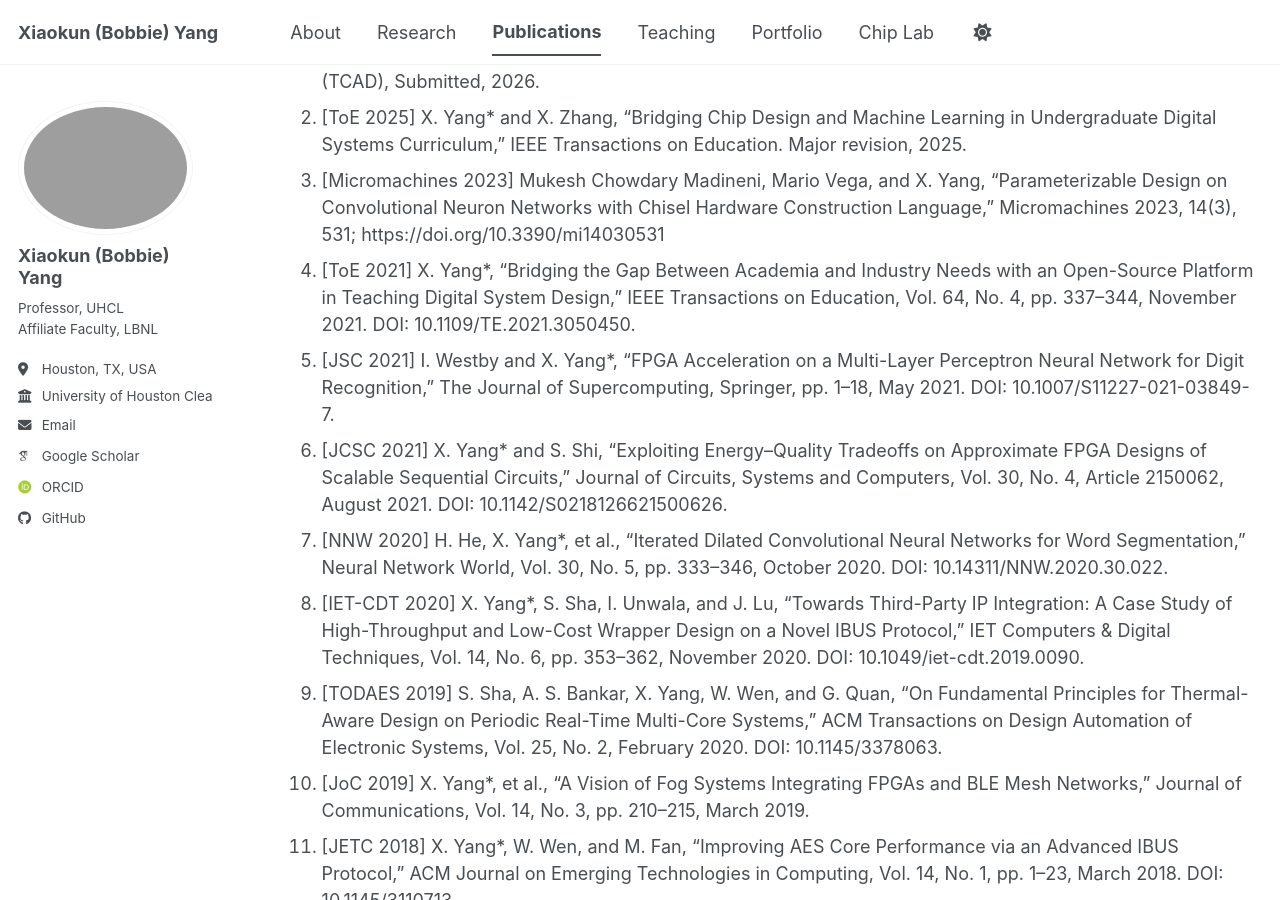
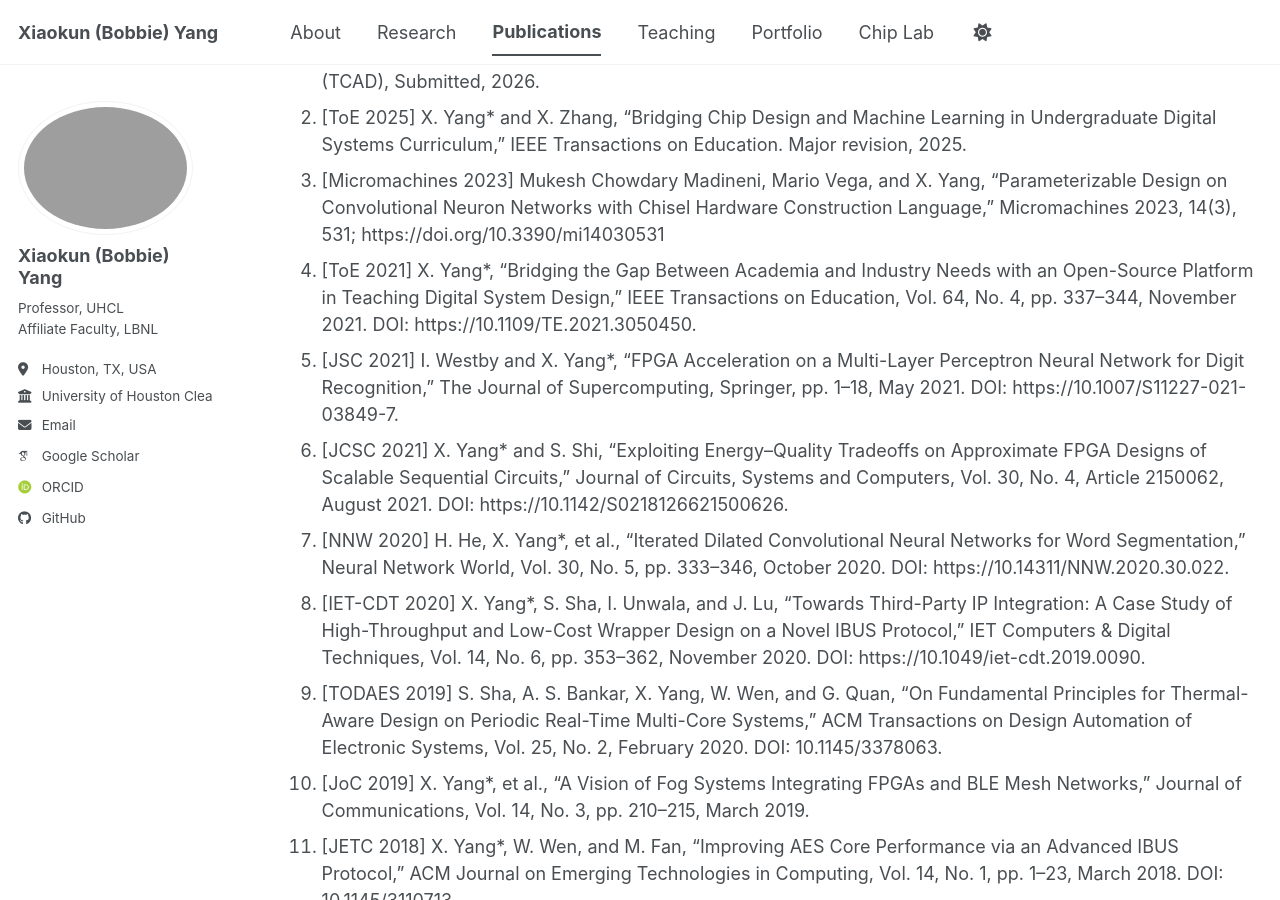
Before and after one commit to bobbieyang/bobbieyang.github.io, a Jekyll site: the page built from _pages/publications.md, in a window 1280 px wide and 900 px high, scrolled down 804 px. Built offline with Jekyll 4.4.1, drawn with Linux system fonts in a browser that asks for light colours; some web fonts are replaced; a script bundle is joined from its source files by our own code; library files that are not in the unit come from our copies; some of the changed lines change nothing that is shown; some of the changed text lies outside the part shown.

Commit message:
Update publications.md

```diff
--- a/_pages/publications.md
+++ b/_pages/publications.md
@@ -30,11 +30,11 @@ Journals
 1. [TCAD 2026] X. Yang*, et. al, “GenTSQR: A Parameterized Hardware Generator for Streaming and Spatially Parallel QR Factorization,” IEEE Transactions on Computer-Aided Design of Integrated Circuits and Systems (TCAD), Submitted, 2026.
 2. [ToE 2025] X. Yang* and X. Zhang, “Bridging Chip Design and Machine Learning in Undergraduate Digital Systems Curriculum,” IEEE Transactions on Education. Major revision, 2025.
 3. [Micromachines 2023] Mukesh Chowdary Madineni, Mario Vega, and X. Yang, “Parameterizable Design on Convolutional Neuron Networks with Chisel Hardware Construction Language,” Micromachines 2023, 14(3), 531; https://doi.org/10.3390/mi14030531
-5. [ToE 2021] X. Yang*, “Bridging the Gap Between Academia and Industry Needs with an Open-Source Platform in Teaching Digital System Design,” IEEE Transactions on Education, Vol. 64, No. 4, pp. 337–344, November 2021. DOI: 10.1109/TE.2021.3050450.
-6. [JSC 2021] I. Westby and X. Yang*, “FPGA Acceleration on a Multi-Layer Perceptron Neural Network for Digit Recognition,” The Journal of Supercomputing, Springer, pp. 1–18, May 2021. DOI: 10.1007/S11227-021-03849-7.
-7. [JCSC 2021] X. Yang* and S. Shi, “Exploiting Energy–Quality Tradeoffs on Approximate FPGA Designs of Scalable Sequential Circuits,” Journal of Circuits, Systems and Computers, Vol. 30, No. 4, Article 2150062, August 2021. DOI: 10.1142/S0218126621500626.
-8. [NNW 2020] H. He, X. Yang*, et al., “Iterated Dilated Convolutional Neural Networks for Word Segmentation,” Neural Network World, Vol. 30, No. 5, pp. 333–346, October 2020. DOI: 10.14311/NNW.2020.30.022.
-9. [IET-CDT 2020] X. Yang*, S. Sha, I. Unwala, and J. Lu, “Towards Third-Party IP Integration: A Case Study of High-Throughput and Low-Cost Wrapper Design on a Novel IBUS Protocol,” IET Computers & Digital Techniques, Vol. 14, No. 6, pp. 353–362, November 2020. DOI: 10.1049/iet-cdt.2019.0090.
+5. [ToE 2021] X. Yang*, “Bridging the Gap Between Academia and Industry Needs with an Open-Source Platform in Teaching Digital System Design,” IEEE Transactions on Education, Vol. 64, No. 4, pp. 337–344, November 2021. DOI: https://10.1109/TE.2021.3050450.
+6. [JSC 2021] I. Westby and X. Yang*, “FPGA Acceleration on a Multi-Layer Perceptron Neural Network for Digit Recognition,” The Journal of Supercomputing, Springer, pp. 1–18, May 2021. DOI: https://10.1007/S11227-021-03849-7.
+7. [JCSC 2021] X. Yang* and S. Shi, “Exploiting Energy–Quality Tradeoffs on Approximate FPGA Designs of Scalable Sequential Circuits,” Journal of Circuits, Systems and Computers, Vol. 30, No. 4, Article 2150062, August 2021. DOI: https://10.1142/S0218126621500626.
+8. [NNW 2020] H. He, X. Yang*, et al., “Iterated Dilated Convolutional Neural Networks for Word Segmentation,” Neural Network World, Vol. 30, No. 5, pp. 333–346, October 2020. DOI: https://10.14311/NNW.2020.30.022.
+9. [IET-CDT 2020] X. Yang*, S. Sha, I. Unwala, and J. Lu, “Towards Third-Party IP Integration: A Case Study of High-Throughput and Low-Cost Wrapper Design on a Novel IBUS Protocol,” IET Computers & Digital Techniques, Vol. 14, No. 6, pp. 353–362, November 2020. DOI: https://10.1049/iet-cdt.2019.0090.
 10. [TODAES 2019] S. Sha, A. S. Bankar, X. Yang, W. Wen, and G. Quan, “On Fundamental Principles for Thermal-Aware Design on Periodic Real-Time Multi-Core Systems,” ACM Transactions on Design Automation of Electronic Systems, Vol. 25, No. 2, February 2020. DOI: 10.1145/3378063.
 11. [JoC 2019] X. Yang*, et al., “A Vision of Fog Systems Integrating FPGAs and BLE Mesh Networks,” Journal of Communications, Vol. 14, No. 3, pp. 210–215, March 2019.
 12. [JETC 2018] X. Yang*, W. Wen, and M. Fan, “Improving AES Core Performance via an Advanced IBUS Protocol,” ACM Journal on Emerging Technologies in Computing, Vol. 14, No. 1, pp. 1–23, March 2018. DOI: 10.1145/3110713.
@@ -52,7 +52,7 @@ Conferences
 ======
 1. [QCE 2026] Xiaokun Yang, Jeremy W. Turner, Cameron D. Disomma, Xinpeng Li, Yunhe Feng, Vipin Chaudhary, Shuai Xu, and Xuechen Zhang. “Parameterized Quantum Circuit Emulator and Accelerator”, IEEE Quantum Week, Submitted, 13 - 18 September 2026, Metro Toronto Convention Centre Toronto, Ontario, Canada.
 2. [QCE 2026] Sumera Anjum, Xiaokun Yang, Thomas Gerrity, Junhua Ding, Kewei Sha, Weijian Zheng, Song Fu and Yunhe Feng, “Beyond Vibe Coding: Unified Multi-Framework Quantum Code Generation and Execution-Aware Evaluation with LLMs”, IEEE Quantum Week, Submitted, 13 - 18 September 2026, Metro Toronto Convention Centre Toronto, Ontario, Canada.
-3. [QCE 2026] Qingwen Liu, Xinpeng Li, Ji Liu, Xiaokun Yang, Lauren Li, Yifan Yu, Yang Zhang, Liran Ma, Shuai Xu and Vipin Chaudhary, “Non-Separable Wire Cutting: Enhancing Quantum Compilation”, IEEE Quantum Week, Submitted, 13 - 18 September 2026, Metro Toronto Convention Centre Toronto, Ontario, Canada.
+3. [QCE 2026] Qingwen Liu, Xinpeng Li, Ji Liu, Xiaokun Yang, Lauren Li, Yifan Yu, Yang Zhang, Liran Ma, Shuai Xu and Vipin Chaudhary, “Non-Separable Wire Cutting: Enhancing Quantum Compilation”, IEEE Quantum Week, Accepted, 13 - 18 September 2026, Metro Toronto Convention Centre Toronto, Ontario, Canada.
 4. [HPDC 2026] Xiaokun Yang, Xinpeng Li, Jeremy W Turner*, Cameron D Disomma*, Yunhe Feng, Xuechen Zhang, Vipin Chaudhary, and Shuai Xu. 2026. Scalable Quantum Circuit Simulation via Circuit Cutting and FPGA Acceleration. In Proceedings of the 35th International Symposium on High-Performance Parallel and Distributed Computing (HPDC ‘26), QUASAR Workshop. Association for Computing Machinery, New York, NY, USA, 642–650. July 13, 2026. https://doi.org/10.1145/3806645.3816155
 5. [CCGrid 2026] Simon Zhang, Shuai Xu, Zhengxiong Li, Fangtian Zhong, Xiaokun Yang, and Hailu Xu “SwiftBot: A Decentralized Platform for LLM-Powered Federated Robotic Task Execution” The 26th IEEE International Symposium on Cluster, Cloud, and Internet Computing (CCGrid 2026, Acceptance rate: 25%), 18–21 May 2026, Sydney, Australia. DOI:10.1109/CCGrid68966.2026.00048
 6. [IMNS 2026] B. Mikailenko, R. Rongon, X. Yang and X. Zhang, "MemMax: Memory-Parallel FPGA Optimization for Bandwidth-Bound IoT Image Processing," 2026 International Conference on Intelligent Multimedia, Networking, and Security (IMNS), Atlanta, GA, USA, 2026, pp. 1-6, doi: 10.1109/IMNS67862.2026.11655314
```
